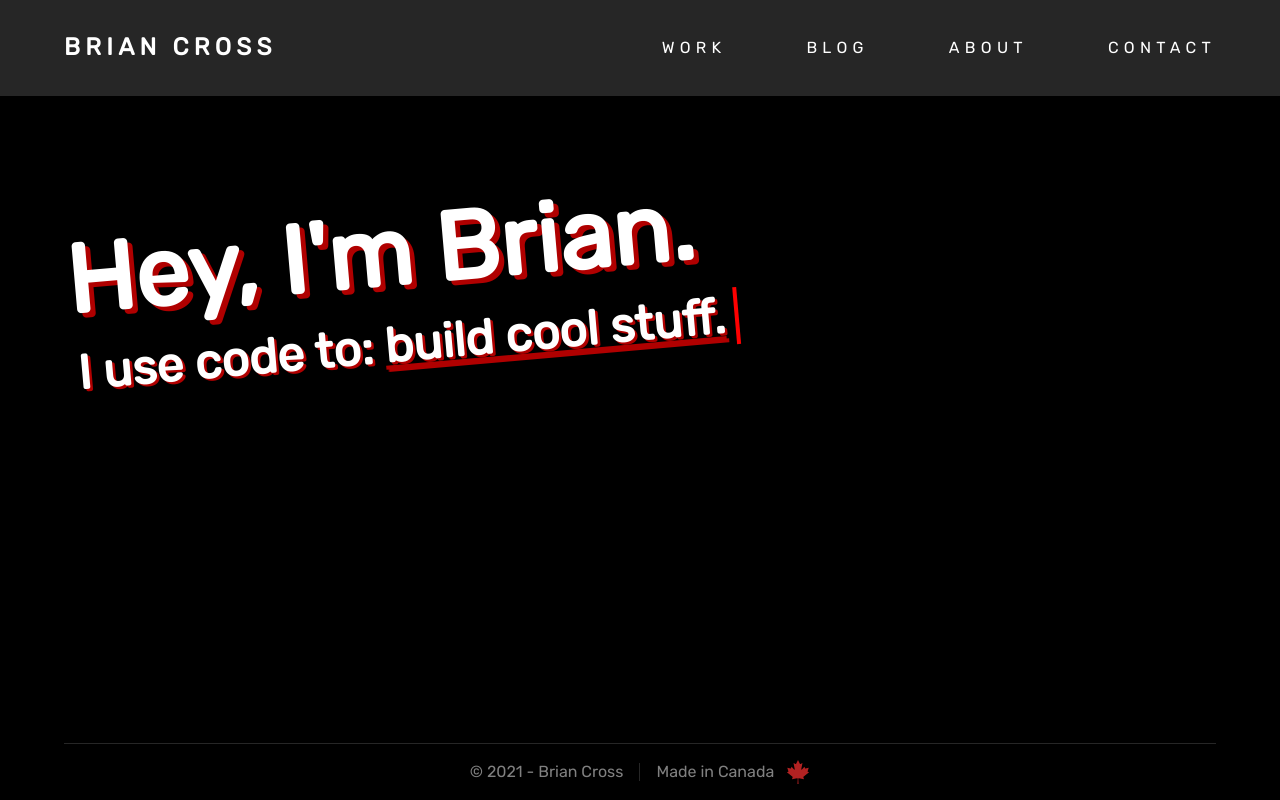
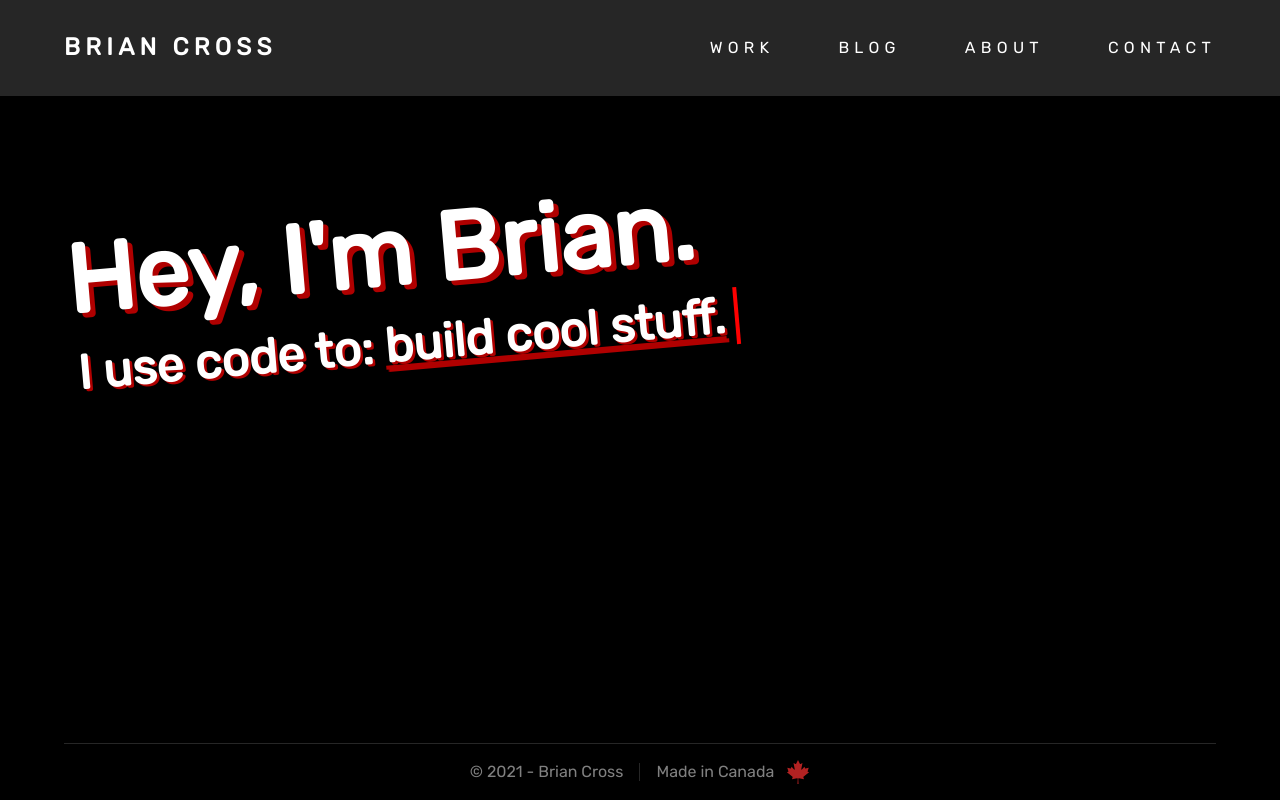
Before and after one commit to brian-cross/personal-site, a Next.js app: page / in a window 1280 px wide. Built offline with nearby package versions, Linux system fonts and the light colour scheme.

Commit message:
Make header link padding responsive.

```diff
--- a/styles/Header.module.scss
+++ b/styles/Header.module.scss
@@ -79,7 +79,8 @@
     }
 
     li + li {
-      margin-left: 5em;
+      // margin-left: 5em;
+      margin-left: clamp(3rem, 5vw, 5rem);
     }
   }
 }
```
